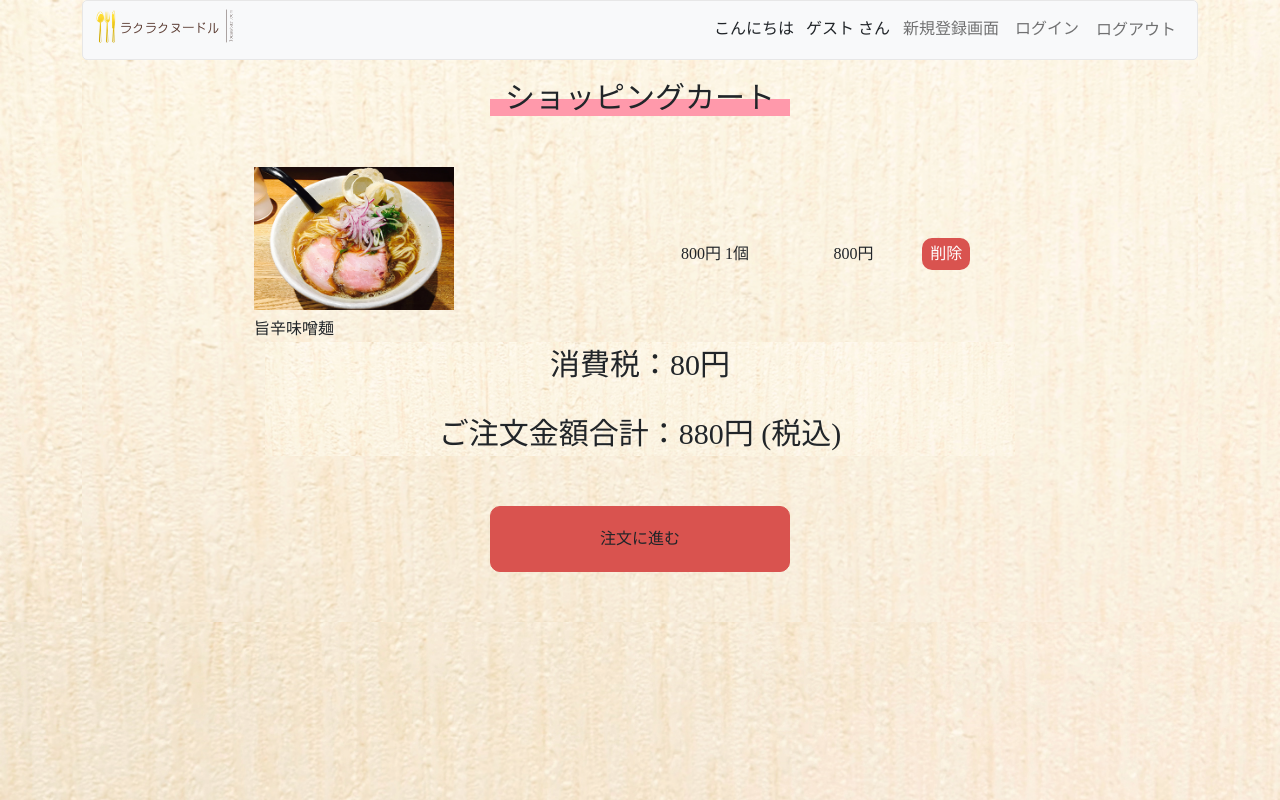
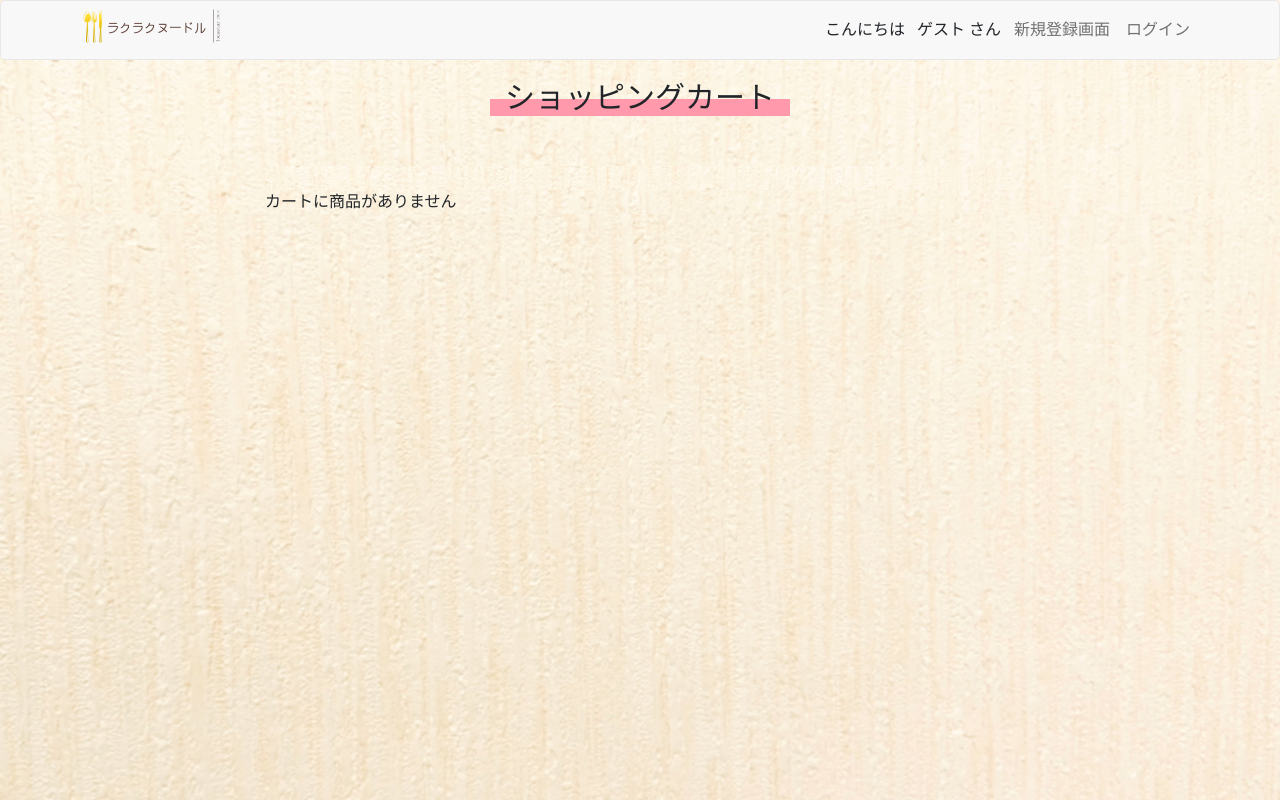
Before and after one commit to watanabekanako/ec-202207d, a Next.js app: page /items/cartPage in a window 1280 px wide. Built offline with nearby package versions, Linux system fonts and the light colour scheme; data requests are answered from the project's data file.

Commit message:
ヘッダー固定、リンク表示修正

```diff
--- a/data/db.json
+++ b/data/db.json
@@ -149,17 +149,7 @@
       "id": 1
     }
   ],
-  "cartItems": [
-    {
-      "img": "/img/10.jpg",
-      "name": "旨辛味噌麺",
-      "price": 800,
-      "quantity": 1,
-      "options": [],
-      "subtotal": 800,
-      "id": 1
-    }
-  ],
+  "cartItems": [],
   "payStatus": [
     {
       "pay": "2:入金済",
@@ -170,6 +160,26 @@
       "tel": "111-1111-1111",
       "date": "2022-09-10-10",
       "id": 1
+    },
+    {
+      "pay": "2:入金済",
+      "zip": "160-0022",
+      "address": "東京都新宿区新宿",
+      "name": "新宿　楽子",
+      "mail": "rakus@gmail.com",
+      "tel": "111-1111-1111",
+      "date": "2022-09-22-10",
+      "id": 2
+    },
+    {
+      "pay": "2:入金済",
+      "zip": "160-0022",
+      "address": "東京都新宿区新宿",
+      "name": "新宿　楽子",
+      "mail": "rakus@gmail.com",
+      "tel": "111-1111-1111",
+      "date": "2022-09-24-10",
+      "id": 3
     }
   ]
 }
--- a/src/compornents/nav_format.tsx
+++ b/src/compornents/nav_format.tsx
@@ -24,8 +24,8 @@ export const Nav = (props: { name: string }) => {
   ];
 
   const [cookie, setCookie] = useState('');
-  const [cookieuser, setCookieUser] = useState('');
   const [userID, SetUserID] = useState('');
+  const [buttonDisplay, setButtonDisplay] = useState('none');
 
   const fetcher = (url: any) => fetch(url).then((res) => res.json());
 
@@ -33,6 +33,7 @@ export const Nav = (props: { name: string }) => {
     let cookie2 = document.cookie
     if(cookie2.includes('userId')){
         setCookie(document.cookie);
+        setButtonDisplay('block');
         // console.log(document.cookie);
     } else {
       // console.log('cookieがありません')
@@ -70,6 +71,7 @@ export const Nav = (props: { name: string }) => {
     nameValue = 'ゲスト';
   }
 
+
   const logoutClick = () => {
     document.cookie = 'userId=; max-age=0';
     document.cookie = 'userName=; max-age=0';
@@ -84,8 +86,8 @@ export const Nav = (props: { name: string }) => {
   };
 
   return (
-    <nav className={`navbar navbar-expand-lg bg-light ${styles.nav}`}>
-      <div className="container-fluid">
+    <nav className={`navbar navbar-expand-lg fixed-top bg-light　w-75 ${styles.nav}`}>
+      <div className="container">
         <Link className="navbar-brand" href="/items/itemList">
           {/* 企業ロゴ   */}
           <a>
@@ -136,12 +138,13 @@ export const Nav = (props: { name: string }) => {
                       </Link>
                     </li>
                   );
+                } else {
+                  // setButtonDisplay('none');
                 }
               }
             })}
             <li>
-
-              <button onClick={logoutClick} className={` nav-link btn btn-link text-decoration-none `} >
+              <button onClick={logoutClick} className={`${styles.clickbtn} `}　style={{ display: buttonDisplay }}>
               {/* <Link href={'/items/logout'} ><a className={`${styles.navLink}`}> */}
 
                 ログアウト
@@ -160,3 +163,5 @@ export const Nav = (props: { name: string }) => {
     </nav>
   );
 };
+
+// className={` nav-link btn btn-link text-decoration-none ${styles.clickbtn} `}
--- a/src/styles/globals.css
+++ b/src/styles/globals.css
@@ -22,6 +22,9 @@ link a {
 * {
   box-sizing: border-box;
 }
+body {
+  padding-top: 60px;
+}
 
 @media (prefers-color-scheme: dark) {
   html {
--- a/src/styles/register_user.module.css
+++ b/src/styles/register_user.module.css
@@ -79,6 +79,8 @@
   background-color:#F8F8F8;
   border: solid 1px #e7e7e7;
   border-radius: 5px;
+  max-width: 1300px;
+  margin: 0 auto;
 }
 
 #bs-example-navbar-collapse-1 {
@@ -167,3 +169,19 @@
   height: 35px;
   padding: 0 10px;
 }
+
+/* ログアウトボタン */
+.clickbtn{
+  cursor: pointer;
+  border: none;
+  background: none;
+  color: #808080;
+  position: relative;
+  top: 7px;
+  transition: 0.5s;
+}
+
+.clickbtn:hover {
+  color: #000000;
+  transition: 1s;
+}
```
